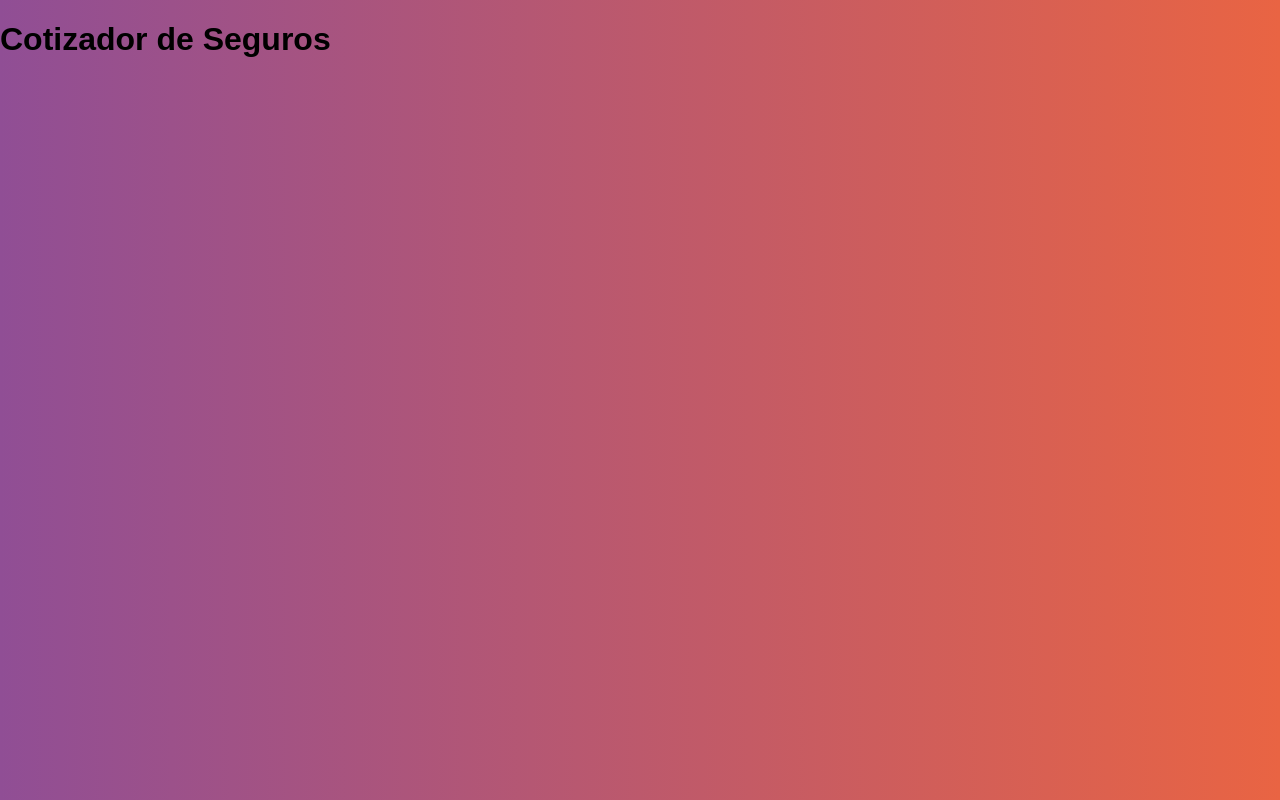
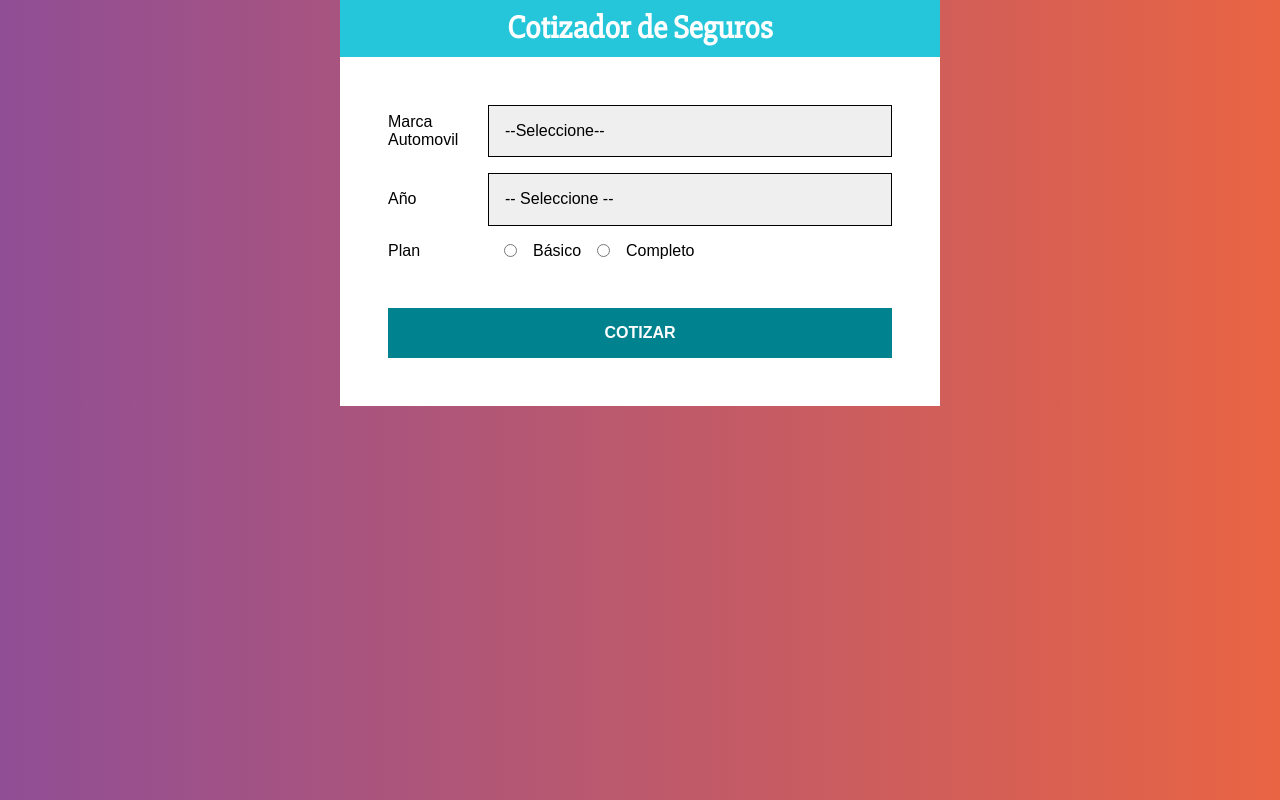
Before and after one commit to rubenalba/cotizador, a React (Create React App) app: page / in a window 1280 px wide. Built offline with nearby package versions, Linux system fonts and the light colour scheme.

Commit message:
nuevo proyecto

```diff
--- a/package.json
+++ b/package.json
@@ -3,6 +3,9 @@
   "version": "0.1.0",
   "private": true,
   "dependencies": {
+    "@emotion/core": "^11.0.0",
+    "@emotion/react": "^11.1.5",
+    "@emotion/styled": "^11.1.5",
     "@testing-library/jest-dom": "^5.11.9",
     "@testing-library/react": "^11.2.5",
     "@testing-library/user-event": "^12.7.3",
--- a/src/App.js
+++ b/src/App.js
@@ -1,9 +1,25 @@
-import React from 'react';
-import Header from './components/Header';
+import React from "react";
+import Header from "./components/Header";
+import Formulario from "./components/Formulario";
+import styled from "@emotion/styled";
 
+const Contenedor = styled.div`
+  max-width: 600px;
+  margin: 0 auto;
+`;
+
+const ContenedorFormulario = styled.div`
+  background-color: #fff;
+  padding: 3rem;
+`;
 function App() {
   return (
-    <Header titulo="Cotizador de Seguros"/>
+    <Contenedor>
+      <Header titulo="Cotizador de Seguros" />
+      <ContenedorFormulario>
+        <Formulario/>
+      </ContenedorFormulario>
+    </Contenedor>
   );
 }
 
--- /dev/null
+++ b/src/components/Formulario.js
@@ -0,0 +1,89 @@
+import React,{useState} from "react";
+import styled from "@emotion/styled";
+
+const Campo = styled.div`
+  display: flex;
+  margin-bottom: 1rem;
+  align-items: center;
+`;
+
+const Label = styled.label`
+  flex: 0 0 100px;
+`;
+const Select = styled.select`
+  display: block;
+  width: 100%;
+  padding: 1rem;
+  border: 1px solid;
+  -webkit-appearance: none;
+`;
+
+const InputRadio = styled.input`
+  margin: 0 1rem;
+`;
+
+const Boton = styled.button`
+background-color:#00838F;
+font-size:16px;
+width:100%;
+padding:1rem;
+color:#FFF;
+text-transform:uppercase;
+font-weight:bold;
+border:none;
+transition:background-color .3s ease;
+margin-top:2rem;
+
+
+&:hover{ //pone el icono de una mano cuando pasas por encima del botón
+  cursor: pointer;
+  background-color:#26C6DA;
+}
+`;
+const Formulario = () => {
+  const [datos, guardarDatos] = useState({
+    marca:'',
+    year:'',
+    plan:''
+  })
+
+  //extraer los valores del state
+
+  return (
+    <form>
+      <Campo>
+        <Label>Marca Automovil</Label>
+        <Select>
+          <option value="">--Seleccione--</option>
+          <option value="americano">Americano</option>
+          <option value="europeo">Europeo</option>
+          <option value="asiatico">Asiatico</option>
+        </Select>
+      </Campo>
+      <Campo>
+        <Label>Año</Label>
+        <Select>
+          <option value="">-- Seleccione --</option>
+          <option value="2021">2021</option>
+          <option value="2020">2020</option>
+          <option value="2019">2019</option>
+          <option value="2018">2018</option>
+          <option value="2017">2017</option>
+          <option value="2016">2016</option>
+          <option value="2015">2015</option>
+          <option value="2014">2014</option>
+          <option value="2013">2013</option>
+          <option value="2012">2012</option>
+        </Select>
+      </Campo>
+      <Campo>
+        <Label>Plan</Label>
+        <InputRadio type="radio" name="plan" value="Básico" /> Básico
+        <InputRadio type="radio" name="plan" value="Completo" /> Completo
+      </Campo>
+      <Boton type="button">Cotizar</Boton>
+    </form>
+  );
+};
+
+export default Formulario;
--- a/src/components/Header.js
+++ b/src/components/Header.js
@@ -1,10 +1,25 @@
 import React from 'react';
+import styled from '@emotion/styled';
+
+const ContenedorHeader = styled.header`
+    background-color: #26C6DA;
+    padding: 10px;
+    font-weight: bold;
+    color: #FFFFFF;
+`;
+
+const TextHeader = styled.h1`
+    font-size: 2rem;
+    margin:0;
+    font-family:'Slabo 27px', serif;
+    text-align:center;
+`;
 
 const Header = ({titulo}) => {
     return (
-        <header>
-            <h1>{titulo}</h1>
-        </header>
+        <ContenedorHeader>
+            <TextHeader>{titulo}</TextHeader>
+        </ContenedorHeader>
      );
 }
 
```
Also changed, not shown: 1 other file (tests, documents, lock files or other folders).
